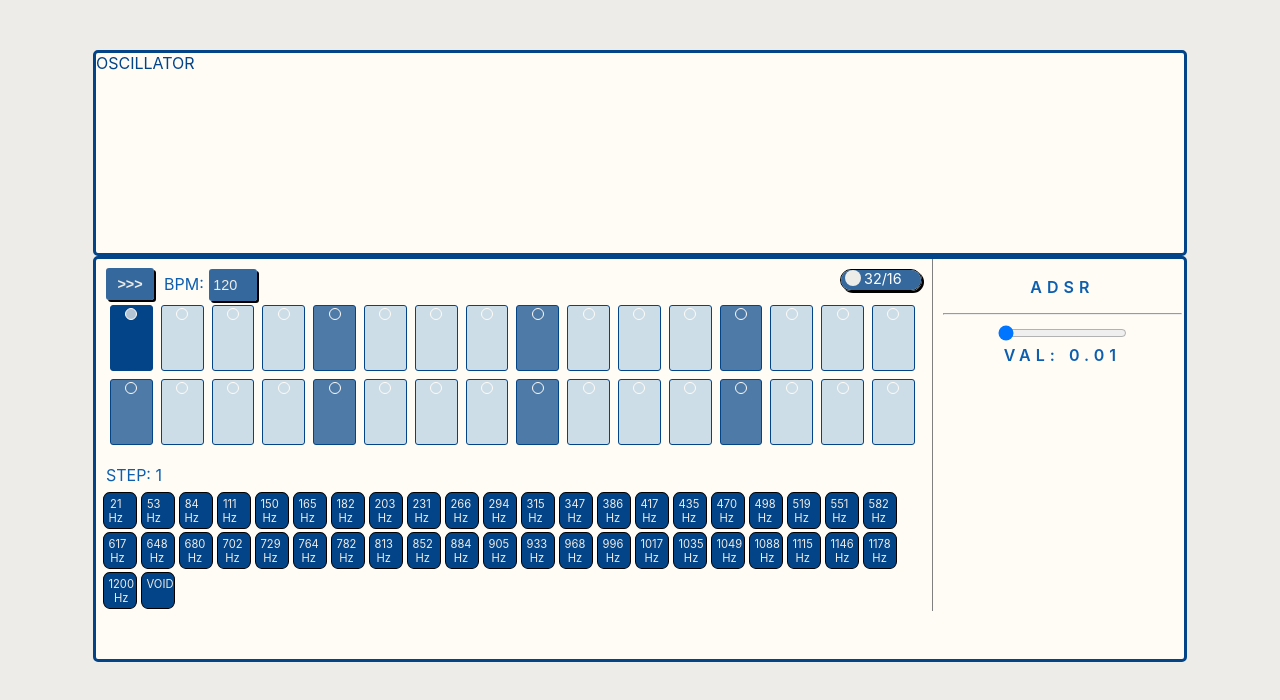
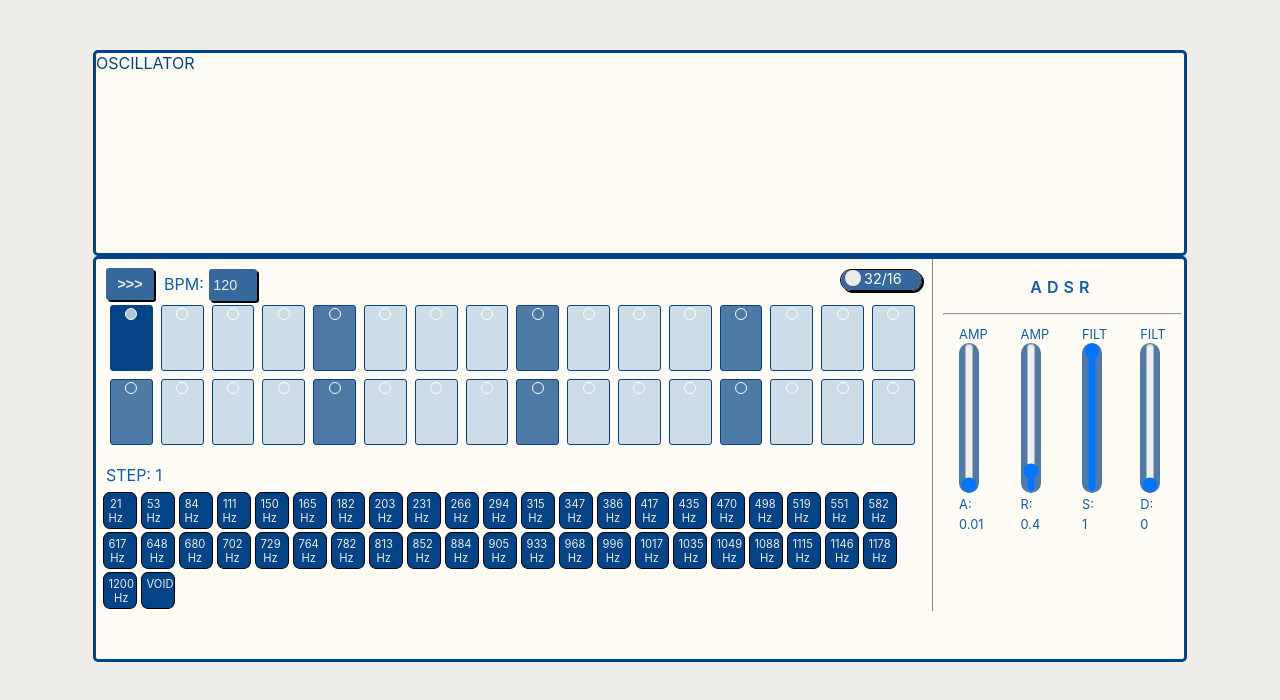
Before and after one commit to mscbr/lindos_synth, a React (Create React App) app: page / in a window 1280 px wide. Shown: the top 700 px of the page. Built offline with nearby package versions, Linux system fonts and the light colour scheme.

Commit message:
amp A&R sliders fully develped

```diff
--- a/src/App.css
+++ b/src/App.css
@@ -34,9 +34,12 @@
     width: 22%;
     height: 100%;
     padding: 2px;
-    text-align: center;
-    font-weight: 600;
-    letter-spacing: 5px;
+
+}
+.adsr p {
+  text-align: center;
+  font-weight: 600;
+  letter-spacing: 5px;
 }
 .synth {
     padding-top: 50px;
@@ -148,7 +151,7 @@ background: transparent;
     margin-right: 10px;
 }
 
-/* LENGTH length-SWITCH */
+/* LENGTH SWITCH */
 .length-switch {
     position: relative;
     display: inline-block;
@@ -220,3 +223,30 @@ background: transparent;
   .slider.round:before {
     border-radius: 100%;
   }
+  /* LENGTH SWITCH END*/
+
+  /* ADSR */
+  .adsr-sliders {
+    display:flex;
+    justify-content: space-around;
+    width: 100%;
+  }
+  .adsr-slider span{
+    font-size: 0.8rem;
+  }
+  .slider-wrapper {
+    display: block;
+    width: 20px;
+    height: 150px;
+    padding: 0;
+    background: rgba(3, 68, 136, 0.7);
+    border-radius: 25px;
+  }
+  .slider-wrapper input {
+    width: 150px;
+    height: 20px;
+    margin: 0;
+
+    transform-origin: 75px 75px;
+    transform: rotate(-90deg);
+  }
--- a/src/components/Synth.js
+++ b/src/components/Synth.js
@@ -15,7 +15,7 @@ class Synth extends Component {
         adsr: {
           ampAttack: 0.01,
           ampRelease: 0.4,
-          filtAttack: 0.01,
+          filtSustain: 1,
           filtDecay: 0,
         },
         sequenceValues: [''],
@@ -26,32 +26,16 @@ class Synth extends Component {
       }
 
       ///INITIAL SET-UP FOR SYNTH & SEQUENCER
-      this.synth = new Tone.DuoSynth(
-        {
-          "voice0": {
-            "envelope": {
-              "attack": this.state.adsr.ampAttack,
-              "release": this.state.adsr.ampRelease
-            },
-            "filterEnvelope": {
-              "attack": this.state.adsr.filtAttack,
-              "decay": this.state.adsr.filtDecay
-            },
-            "oscillator": {
-              "type": "triangle"
-            },
-            //"filterEmve"
-          }
-        }
-      );
-      console.log('state');
-      console.log(this.state);
-      // this.synth.voice0.envelope.attack = 0.4;
-      // this.synth.voice0.envelope.release = 0.8;
-      // this.synth.voice1.envelope.attack = 0.4;
+      this.synth = new Tone.DuoSynth();
       this.gain = new Tone.Gain(0.7).toMaster();
 
-      this.synth.connect(this.gain);
+      //!!!!!!!!!!
+      //MODULATE THIS INSTEAD OF filterEnvelope of synth
+      this.lowPass = new Tone.Filter(250, 'lowpass', (-24));
+
+
+
+      this.synth.connect(this.lowPass.connect(this.gain));
       this.seq = new Tone.Sequence((time, value) => {
         this.positionSet();
         if(value !== "") {
@@ -87,8 +71,20 @@ class Synth extends Component {
     }
     //ADSR values update
     if (prevState.adsr !== this.state.adsr) {
+      //AMP ATTACK
       this.synth.voice0.envelope.attack = this.state.adsr.ampAttack;
       this.synth.voice1.envelope.attack = this.state.adsr.ampAttack;
+      //AMP RELEASE
+
+      this.synth.voice0.envelope.release = this.state.adsr.ampRelease;
+      this.synth.voice1.envelope.release = this.state.adsr.ampRelease;
+      //FILTER DECAY
+      this.synth.voice0.filterEnvelope.decay = this.state.adsr.filtDecay;
+      this.synth.voice1.filterEnvelope.decay = this.state.adsr.filtDecay;
+      //FILTER SUSTAIN
+      this.synth.voice0.filterEnvelope.sustain = this.state.adsr.filtSustain;
+      this.synth.voice1.filterEnvelope.sustain = this.state.adsr.filtSustain;
+      //console.log(this.synth.voice0.filterEnvelope.decay);
     }
   }
 
@@ -148,7 +144,8 @@ class Synth extends Component {
   handleAdsr = (e) => {
     this.setState({
       adsr: {
-        [e.target.id]: e.target.value
+        ...this.state.adsr,
+        [e.target.id]: parseFloat(e.target.value)
       }
     });
   }
@@ -181,6 +178,7 @@ class Synth extends Component {
   //build a conditional render only for step sequencer
   //IF ONLY POS CHANGED ONLY RENDER ~~
   render() {
+
     const button = this.handlePlayButton();
     return (
       <div className="synth">
--- a/src/components/adsr/Adsr.js
+++ b/src/components/adsr/Adsr.js
@@ -2,12 +2,12 @@ import React from 'react'
 
 
 const Adsr = (props) => {
-    console.log(props);
-    const handleAdsr = (e) => {
-        console.log(e.target.id);
-    }
+
     return (
         <div className='adsr-sliders'>
+
+            <div className="adsr-slider">
+                <span>AMP</span>
                 <div className="slider-wrapper">
                     <input id="ampAttack" type="range"
                         min={0.1} max={4}
@@ -15,7 +15,41 @@ const Adsr = (props) => {
                         onChange={props.handleAdsr}
                     />
                 </div>
-            <span>VAL: {props.adsrVal.ampAttack}</span>
+                <span>A: <br />{props.adsrVal.ampAttack}</span>
+            </div>
+            <div className="adsr-slider">
+                <span>AMP</span>
+                <div className="slider-wrapper">
+                    <input id="ampRelease" type="range"
+                        min={0.1} max={3}
+                        value={props.adsrVal.ampRelease} step={0.1}
+                        onChange={props.handleAdsr}
+                    />
+                </div>
+                <span>R: <br />{props.adsrVal.ampRelease}</span>
+            </div>
+            <div className="adsr-slider">
+                <span>FILT</span>
+                <div className="slider-wrapper">
+                    <input id="filtSustain" type="range"
+                        min={0.1} max={1}
+                        value={props.adsrVal.filtSustain} step={0.1}
+                        onChange={props.handleAdsr}
+                    />
+                </div>
+                <span>S: <br />{props.adsrVal.filtSustain}</span>
+            </div>
+            <div className="adsr-slider">
+                <span>FILT</span>
+                <div className="slider-wrapper">
+                    <input id="filtDecay" type="range"
+                        min={0.1} max={2}
+                        value={props.adsrVal.filtDecay} step={0.1}
+                        onChange={props.handleAdsr}
+                    />
+                </div>
+                <span>D: <br />{props.adsrVal.filtDecay}</span>
+            </div>
         </div>
     );
 }
```
Lines whose indentation alone changed are shown as unchanged.
